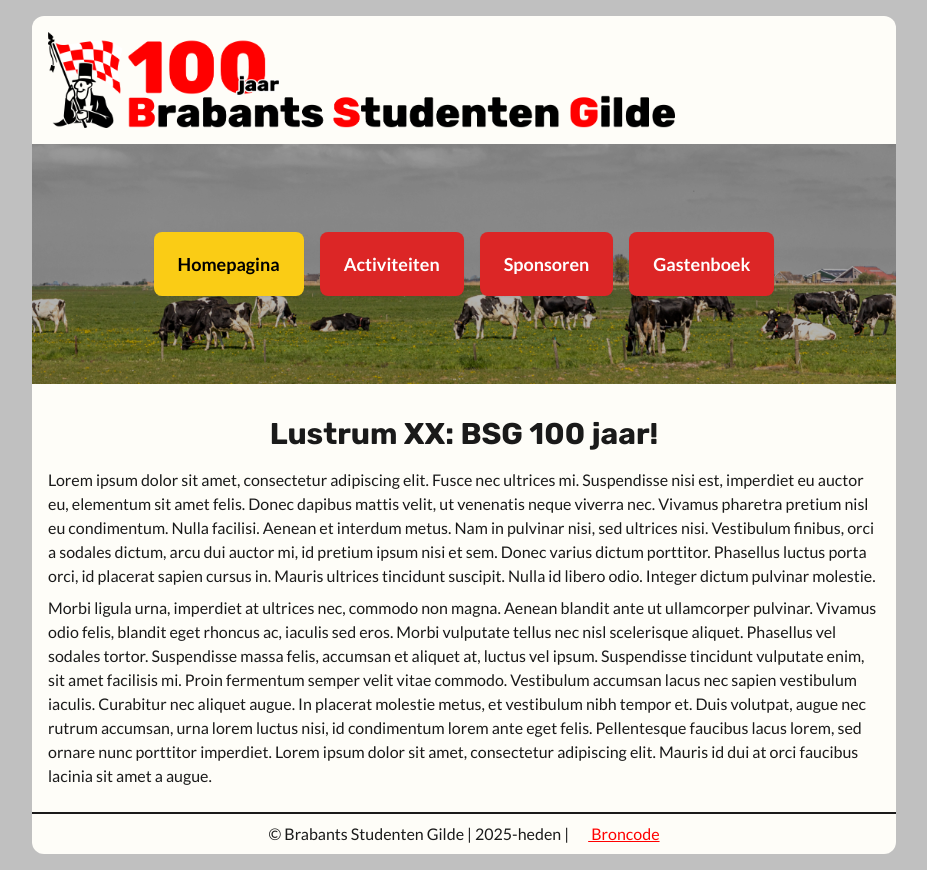
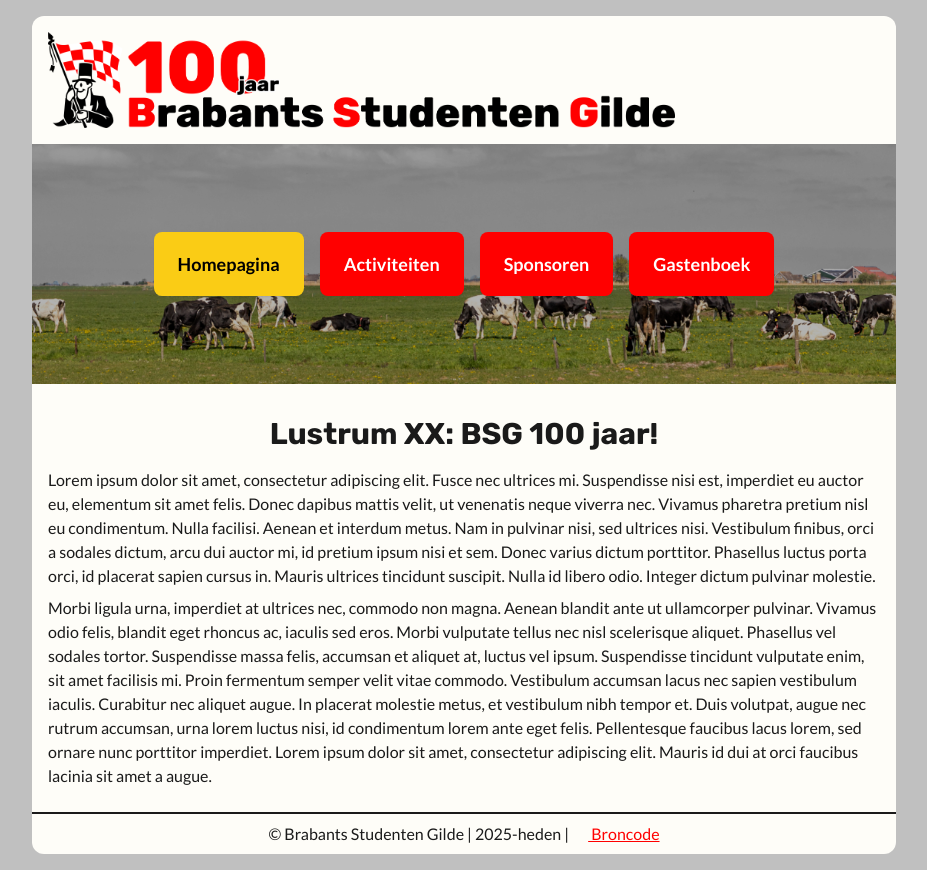
Before and after one commit to rubenuijtdewilligen/bsg100jaar.nl, a SvelteKit app: page / in a window 1280 px wide. Shown: the whole page, without its empty margins (176-1103 px from the left). Built offline with nearby package versions, Linux system fonts and the light colour scheme; some icons are missing.

Commit message:
Fix button color

```diff
--- a/src/routes/+layout.svelte
+++ b/src/routes/+layout.svelte
@@ -61,7 +61,7 @@
           <a
             class="btn border-0 font-bold lg:btn-lg {path === pageItem.path
               ? 'bg-yellow-400 text-black hover:bg-yellow-400'
-              : 'bg-red-600 text-white hover:bg-red-700'}"
+              : 'bg-primary text-white hover:bg-red-600'}"
             href={pageItem.path}
           >
             {pageItem.title}
```
